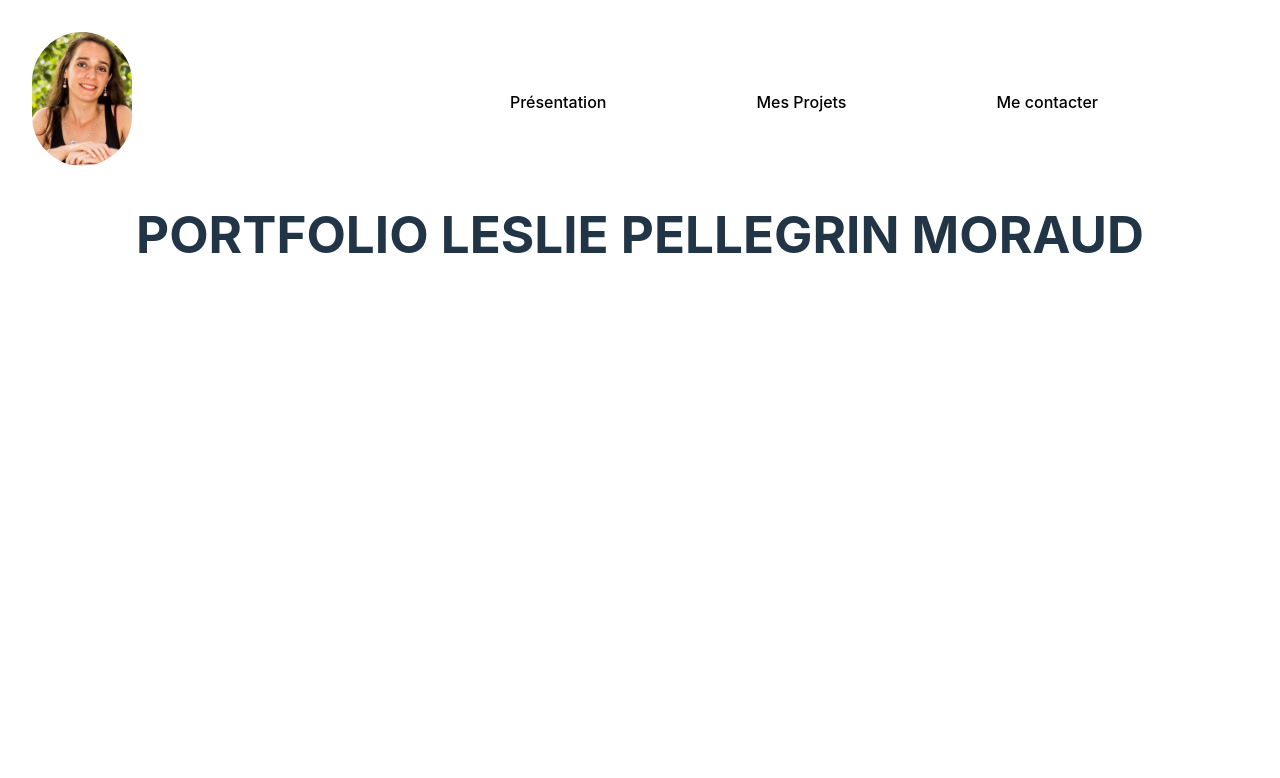
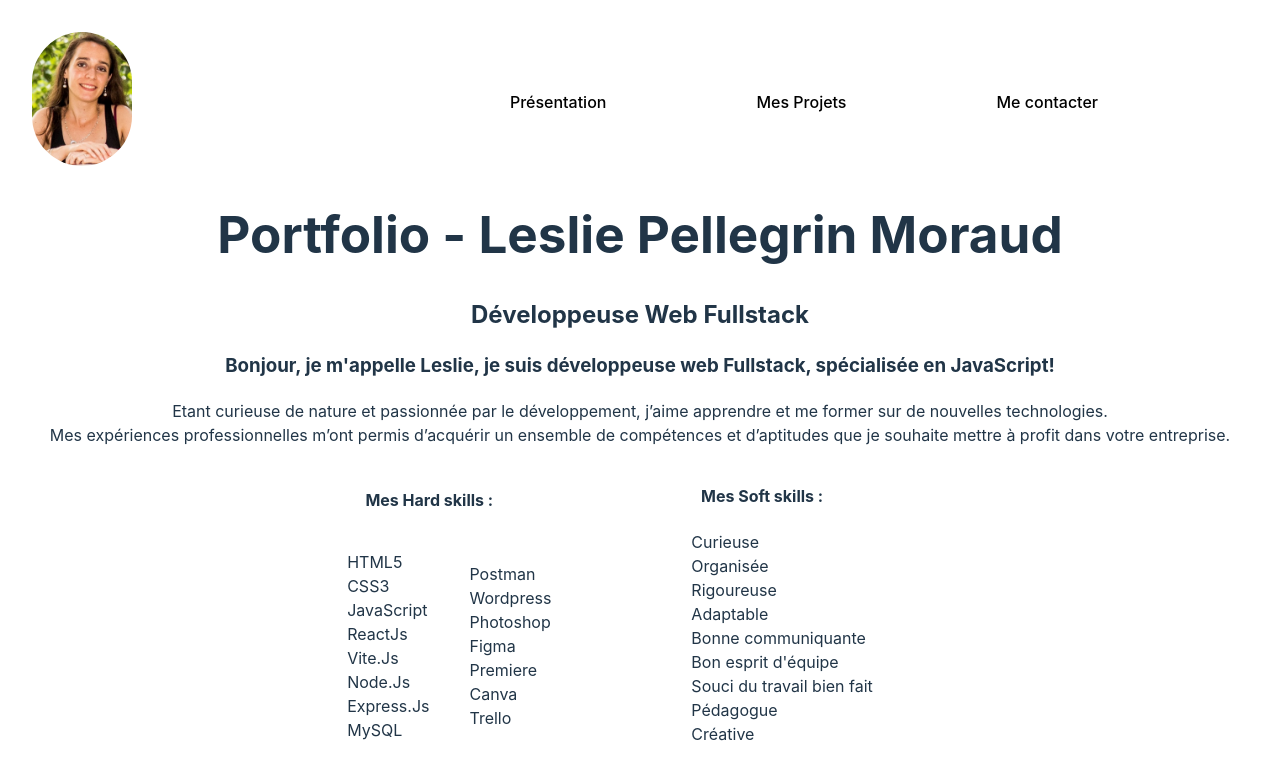
Before and after one commit to Leslie2186/Portfolio, a React (Vite) app: page / in a window 1280 px wide. Shown: the top 778 px of the page. Built offline with nearby package versions, Linux system fonts and the light colour scheme.

Commit message:
Présentation rédigée

```diff
--- a/src/App.jsx
+++ b/src/App.jsx
@@ -1,11 +1,12 @@
 import Navbar from './components/navbar/Navbar.jsx';
 import './App.css';
+import Presentation from './components/presentation/Presentation.jsx';
 
 function App() {
 
   return <div>
     <Navbar />
-        <h1>PORTFOLIO LESLIE PELLEGRIN MORAUD</h1>
+    <Presentation />
   </div>
 }
 
--- /dev/null
+++ b/src/components/presentation/Presentation.css
@@ -0,0 +1,25 @@
+.competences{
+    display: flex;
+    justify-content: center;
+    align-items: center;
+    flex-wrap: wrap;
+}
+
+.containHardSkills{
+    display: flex;
+    justify-content: center;
+    align-items: center;
+}
+
+.hardSkills, .softSkills{
+    margin-right: 100px;
+    text-align: left;
+}
+
+.hardSkills h4, .softSkills h4{
+    text-align: center;
+}
+
+.hardSkills li, .softSkills li{
+    list-style-type: none;
+}
--- /dev/null
+++ b/src/components/presentation/Presentation.jsx
@@ -0,0 +1,94 @@
+import './Presentation.css';
+
+function Presentation() {
+  return (
+    <div>
+        <h1>Portfolio - Leslie Pellegrin Moraud</h1>
+        <h2>Développeuse Web Fullstack</h2>
+        <div>
+            <h3>Bonjour, je m&apos;appelle Leslie, je suis développeuse web Fullstack, spécialisée en JavaScript!</h3>
+            <p>
+               Etant curieuse de nature et passionnée par le développement, j’aime apprendre et me former sur de nouvelles technologies.<br/>
+               Mes expériences professionnelles m’ont permis d’acquérir un ensemble de compétences et d’aptitudes que je souhaite mettre à profit dans votre entreprise.
+            </p>
+            <div className="competences">
+                <div className="hardSkills">
+                    <h4>Mes Hard skills :</h4>
+                    <div className="containHardSkills">
+                        <ul>
+                            <li>
+                                HTML5
+                            </li>
+                            <li>
+                                CSS3
+                            </li>
+                            <li>
+                                JavaScript
+                            </li>
+                            <li>
+                                ReactJs
+                            </li>
+                            <li>
+                                Vite.Js
+                            </li>
+                            <li>
+                                Node.Js
+                            </li>
+                            <li>
+                                Express.Js
+                            </li>
+                            <li>
+                                MySQL
+                            </li>
+                        </ul>
+                        <ul>
+                            <li>
+                                Postman
+                            </li>
+                            <li>
+                                Wordpress
+                            </li>
+                            <li>
+                                Photoshop
+                            </li>
+                            <li>
+                                Figma
+                            </li>
+                            <li>
+                                Premiere
+                            </li>
+                            <li>
+                                Canva
+                            </li>
+                            <li>
+                                Trello
+                            </li>
+                        </ul>
+                    </div>
+                </div>
+                <div className="softSkills">
+                    <h4>Mes Soft skills :</h4>
+                    <div className="containSoftSkills">
+                        <ul>
+                            <li>Curieuse</li>
+                            <li>Organisée</li>
+                            <li>Rigoureuse</li>
+                            <li>Adaptable</li>
+                            <li>Bonne communiquante</li>
+                            <li>Bon esprit d&apos;équipe</li>
+                            <li>Souci du travail bien fait</li>
+                            <li>Pédagogue</li>
+                            <li>Créative</li>
+                        </ul>
+                    </div>
+                </div>
+            </div>
+            <div className='containProjets'>
+
+            </div>
+        </div>
+    </div>
+  )
+}
+
+export default Presentation
```
